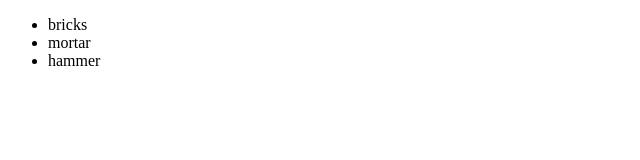
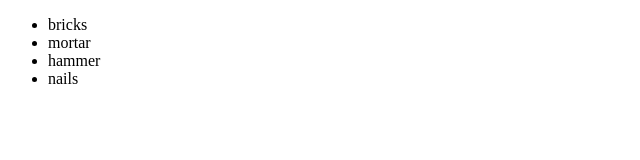
Before and after one commit to dwillhite/boots-play, a plain HTML site: page index.html in a window 1280 px wide. Shown: the full height of the page, 0-640 px from the left. Drawn offline with Linux system fonts and the light colour scheme.

Commit message:
added nails, i think

```diff
--- a/index.html
+++ b/index.html
@@ -15,6 +15,9 @@
       <li>
         hammer
       </li>
+      <li>
+        nails
+      </li>
     </ul>
   </div>
 </body>
```
